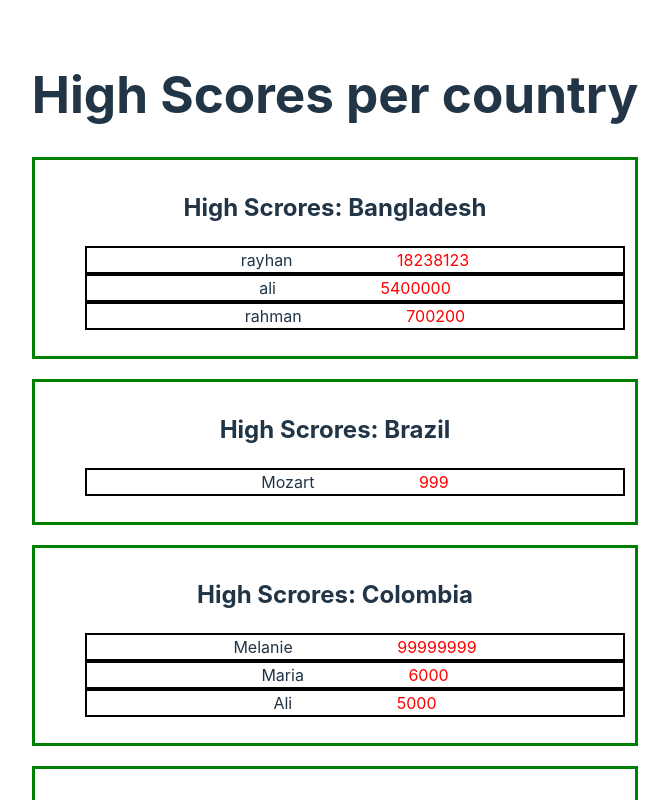
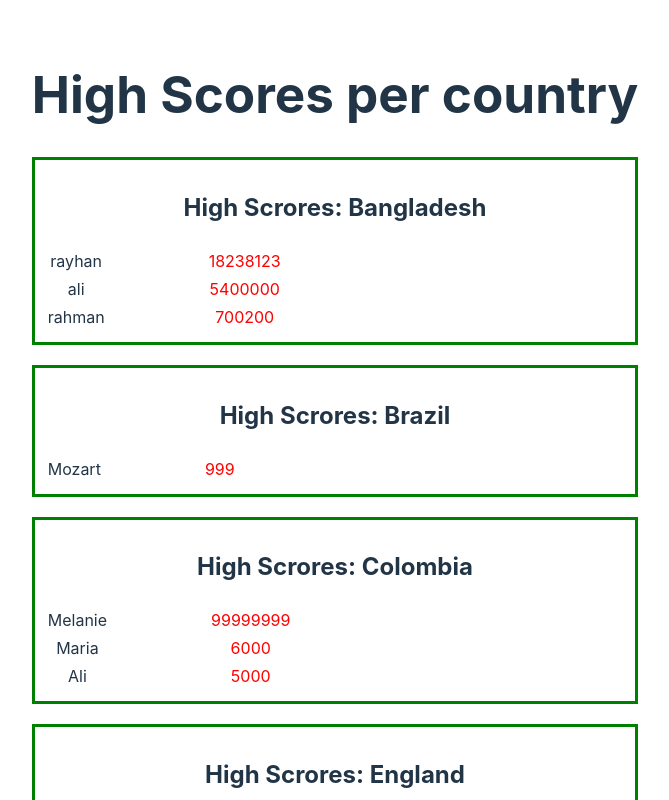
Before and after one commit to eediallo/high-scores-react, a React (Vite) app: page / in a window 1280 px wide. Shown: the top 800 px of the page, without its empty margins (305-974 px from the left). Built offline with nearby package versions, Linux system fonts and the light colour scheme.

Commit message:
changes ul to a table

```diff
--- a/components/renderCountriesScores.jsx
+++ b/components/renderCountriesScores.jsx
@@ -9,10 +9,14 @@ function sortCountryScoresByName(countries) {
 function PlayersScore(country) {
   const sortedScores = sortScores(country.scores);
   return sortedScores.map((score) => (
-    <li className="score" key={score.id}>
-      {" "}
-      {score.n} <span className="high-score">{score.s}</span>
-    </li>
+    <tbody className="score-table" key={score.id}>
+      <tr className="score">
+        <td>{score.n}</td>
+        <td>
+          <span className="high-score">{score.s}</span>
+        </td>
+      </tr>
+    </tbody>
   ));
 }
 
@@ -22,7 +26,7 @@ function HighScoreTable(allCountryScores) {
     return (
       <div className="scores-container" key={country.id}>
         <h2>High Scrores: {country.name}</h2>
-        <ul>{PlayersScore(country)}</ul>
+        <table>{PlayersScore(country)}</table>
       </div>
     );
   });
```
